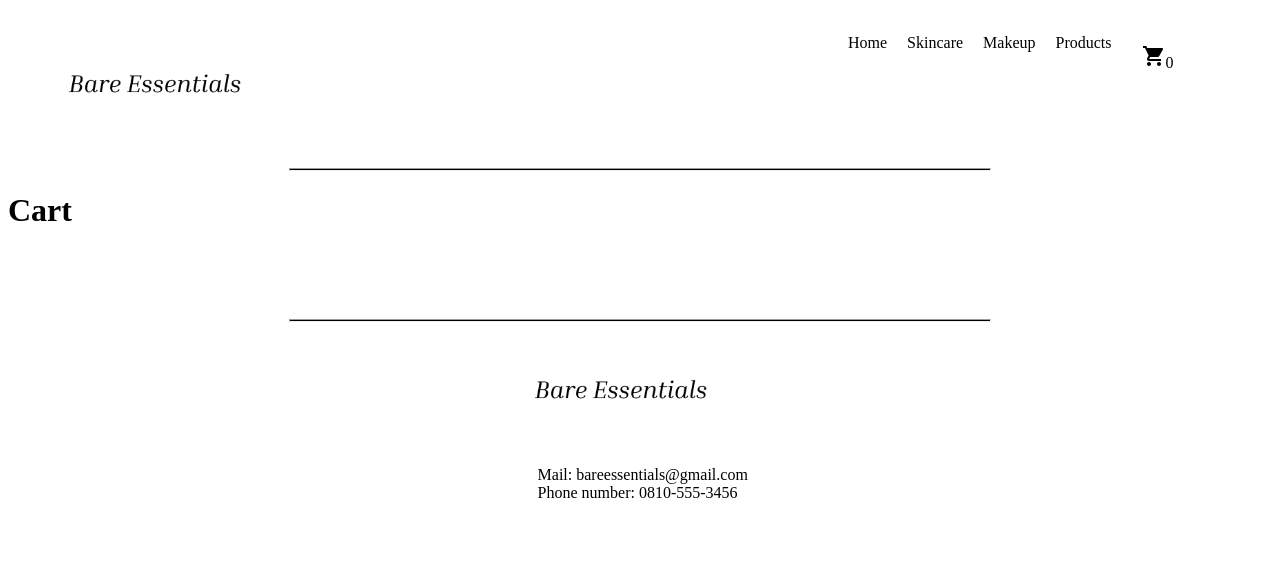
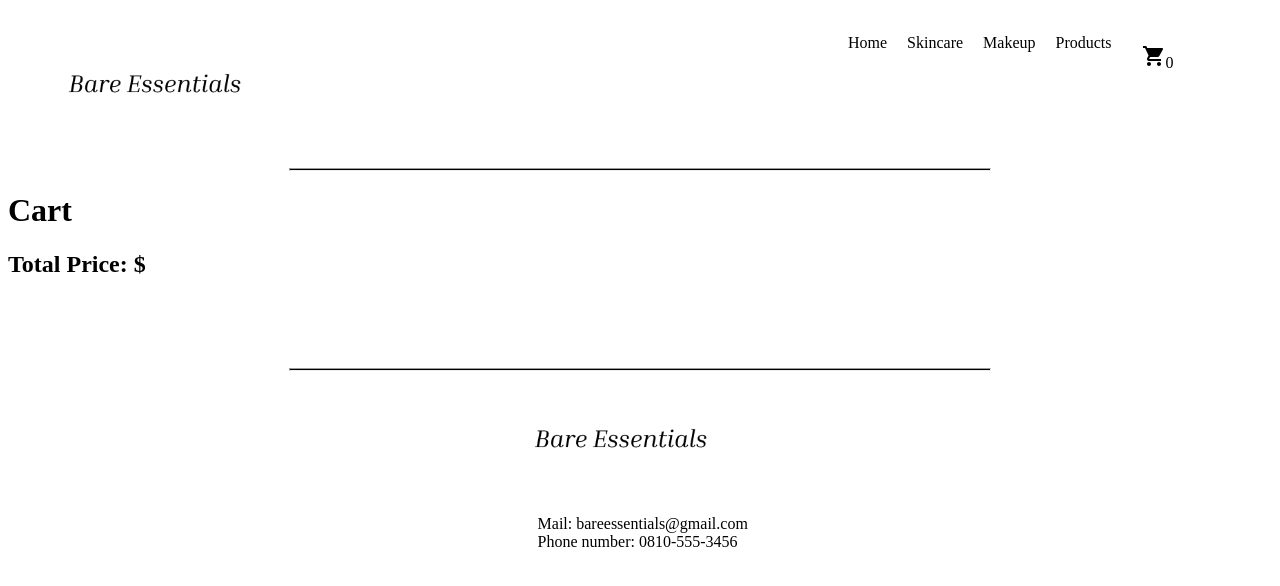
Before and after one commit to umafuster/PreEntrega1Fuster, a React (Vite) app: page /cart in a window 1280 px wide. Shown: the top 586 px of the page. Built offline with nearby package versions, Linux system fonts and the light colour scheme.

Commit message:
Arreglo funciones

```diff
--- a/src/App.jsx
+++ b/src/App.jsx
@@ -37,11 +37,13 @@ const App = () => {
     return cart.reduce((acc, product) => acc + product.quantity, 0);
   };
 
-
+const totalPrice = () => {
+  return cart.reduce((acc, product) => acc + product.price * product.quantity, 0)
+}
 
   return (
     <div>
-      <CartContext.Provider value={{ cart, AddToCart, quantityInCart }}>
+      <CartContext.Provider value={{ cart, AddToCart, quantityInCart, totalPrice }}>
         <BrowserRouter>
           <NavBar />
           <Routes>
--- a/src/Components/Cart/Cart.jsx
+++ b/src/Components/Cart/Cart.jsx
@@ -2,21 +2,22 @@ import React, { useContext } from 'react'
 import CartContext from '../../Context/CartContext';
 
 const Cart = () => {
-    const { cart } = useContext(CartContext);
+    const { cart, totalPrice } = useContext(CartContext);
     return (
         <div>
             <h1>Cart</h1>
             {
-    cart.map((product) => {
+                cart.map((product) => (
                     <div key={product.id}>
-        <h2>{product.name}</h2>
+                        <h3>{product.name}</h3>
                         <p>Unit price: ${product.price}</p>
                         <p>Total price: ${product.price * product.quantity}</p>
                         <p>Quantity: {product.quantity}</p>
-        <br></br>
+                        <br />
                     </div>
-    })
+                ))
             }
+            <h2>Total Price: ${totalPrice}</h2>
         </div>
     )
 };
```
Lines whose indentation alone changed are shown as unchanged.
